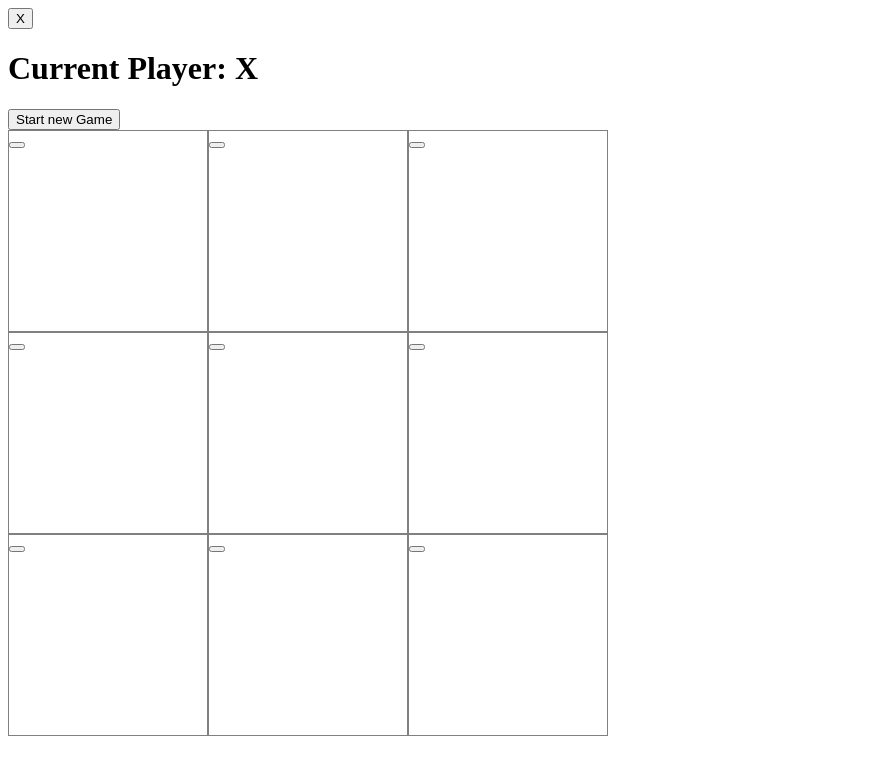
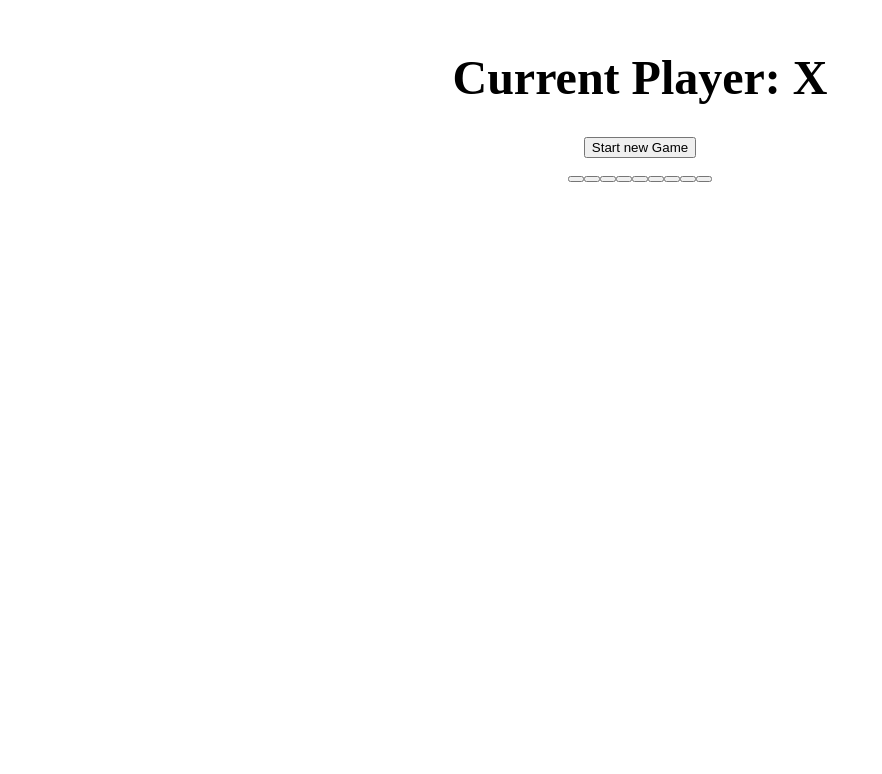
Before and after one commit to yohhannees/PRODIGY_WD_03, an Angular app: page / in a window 1280 px wide. Shown: the top 774 px of the page, without its empty margins (0-882 px from the left). Built offline with nearby package versions, Linux system fonts and the light colour scheme.

Commit message:
styles updated

```diff
--- a/src/app/app.component.html
+++ b/src/app/app.component.html
@@ -1,3 +1,3 @@
-<app-square [value]="'X'"></app-square>
+
 <app-board> </app-board>
 <router-outlet></router-outlet>
--- a/src/app/board/board.component.html
+++ b/src/app/board/board.component.html
@@ -1,4 +1,4 @@
-<h1>Current Player: {{ player }} </h1>
+<!-- <h1>Current Player: {{ player }} </h1>
 
 <button nbButton outline status="danger" (click)="newGame()">Start new Game</button>
 
@@ -15,4 +15,13 @@
         (click)="makeMove(i)">
 
     </app-square>
-</main>
+</main> -->
+
+<div class="container">
+  <h1>Current Player: {{ player }} </h1>
+  <button nbButton outline status="danger" (click)="newGame()">Start new Game</button>
+  <h2 *ngIf="winner">Player {{ winner }} won the game!</h2>
+  <main>
+    <app-square *ngFor="let val of squares; let i = index" [value]="val" (click)="makeMove(i)"></app-square>
+  </main>
+</div>
--- a/src/app/board/board.component.scss
+++ b/src/app/board/board.component.scss
@@ -1,10 +1,67 @@
-main {
-    display: grid;
-    grid-template-columns: 200px 200px 200px;
-    grid-gap: 0px;
+.container {
+  display: flex;
+  flex-direction: column;
+  justify-content: center;
+  align-items: center;
+  font-size: 1.5em;
+  max-width: 100%;
+  margin: 0 auto;
+  padding: 10px;
 }
 
-app-square {
-    border: 1px gray solid;
-    height: 200px;
+.board-row:after {
+  clear: both;
+  content: "";
+  display: table;
 }
+
+.square {
+  font-size: 4em;
+  font-weight: bold;
+  display: flex;
+  justify-content: center;
+  align-items: center;
+  margin: 10px;
+  width: 100px;
+  height: 100px;
+}
+
+.board {
+  border: 4px solid #333;
+  border-radius: 10px;
+  width: 350px;
+  height: 350px;
+  margin-top: 20px;
+  margin-bottom: 20px;
+  display: grid;
+  grid-template-rows: repeat(3, 1fr);
+  grid-template-columns: repeat(3, 1fr);
+}
+
+@media (max-width: 768px) {
+  .square {
+    font-size: 2em;
+    margin: 5px;
+    width: 80px;
+    height: 80px;
+  }
+
+  .board {
+    width: 240px;
+    height: 240px;
+  }
+}
+
+@media (max-width: 480px) {
+  .square {
+    font-size: 1.5em;
+    margin: 2px;
+    width: 60px;
+    height: 60px;
+  }
+
+  .board {
+    width: 180px;
+    height: 180px;
+  }
+}
--- a/src/app/square/square.component.scss
+++ b/src/app/square/square.component.scss
@@ -0,0 +1,24 @@
+// button
+// {
+//     font-size: 100px;
+// }
+
+/* SquareComponent styles */
+
+button {
+  width: 100%;
+  height: 100%;
+  font-size: 5em !important;
+}
+
+@media (max-width: 768px) {
+  button {
+    font-size: 3em !important;
+  }
+}
+
+@media (max-width: 480px) {
+  button {
+    font-size: 2em !important;
+  }
+}
```
